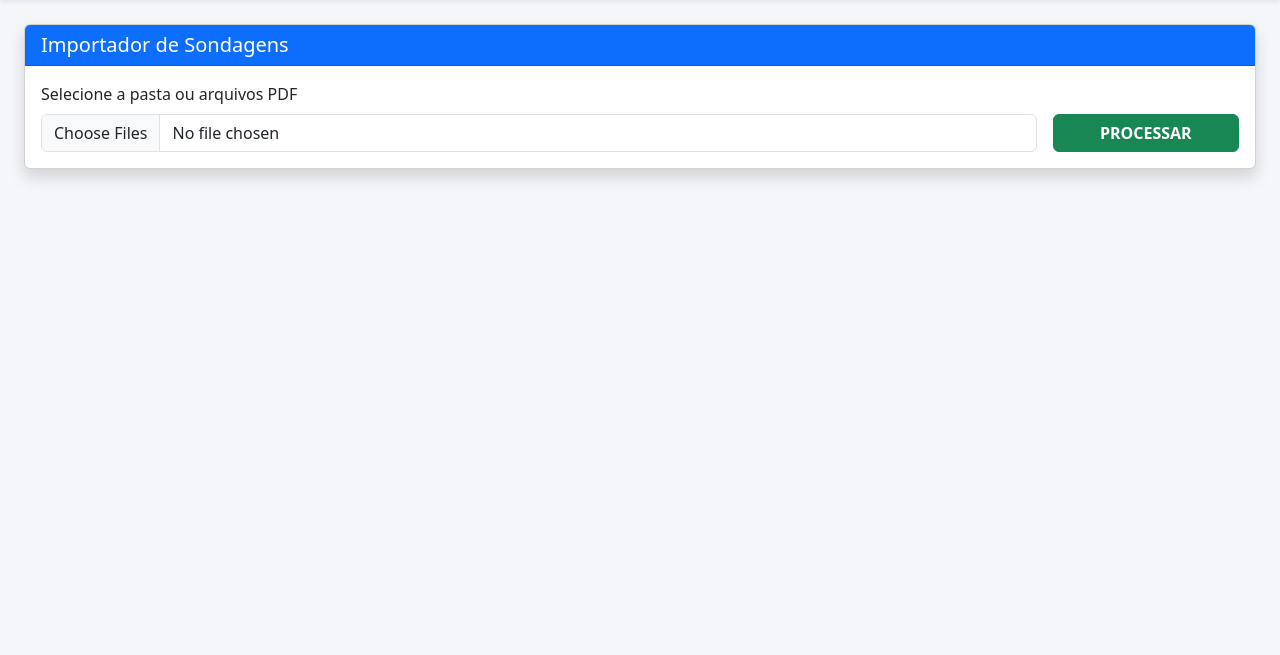
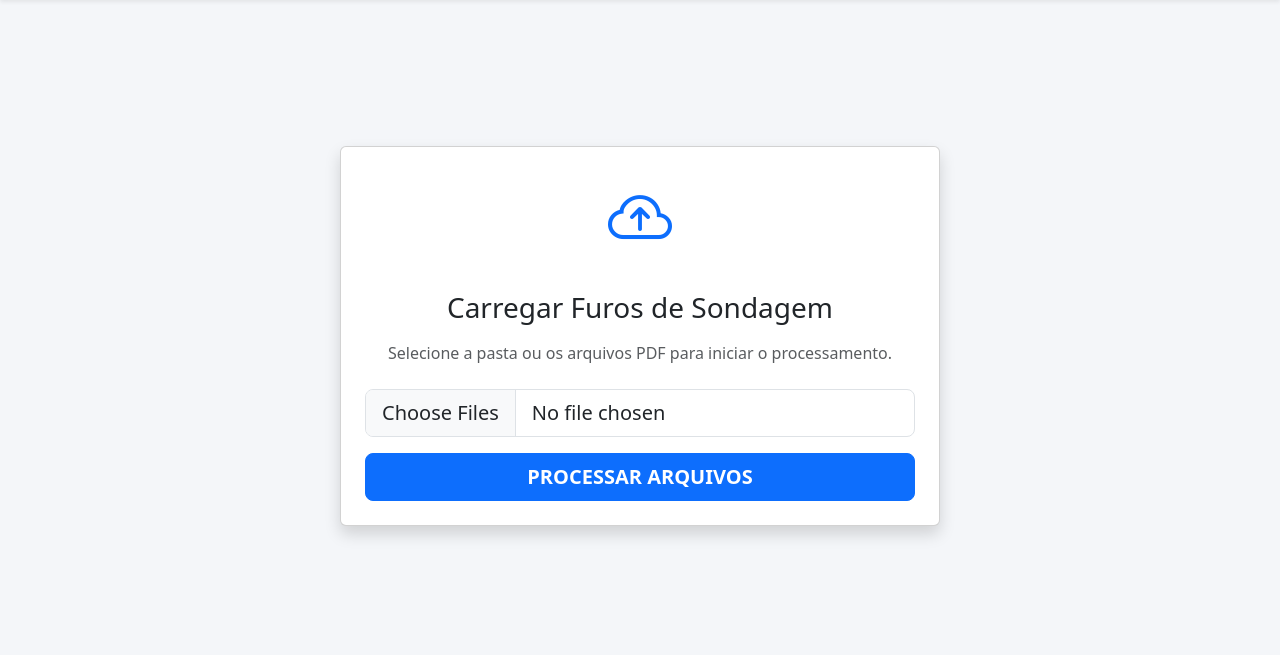
Before and after one commit to lucianoengdev/sondagem_system, a Flask app: page / in a window 1280 px wide. Shown: the part 56-711 px from the top of the page. Run offline with Flask 3, Linux system fonts and the light colour scheme.

Commit message:
1.0.0 Update index

```diff
--- a/app/templates/index.html
+++ b/app/templates/index.html
@@ -1,98 +1,22 @@
 {% extends "base.html" %}
 
 {% block content %}
-<div class="container-fluid mt-4">
-    <div class="card shadow">
-        <div class="card-header bg-primary text-white d-flex justify-content-between align-items-center">
-            <h5 class="mb-0">Importador de Sondagens</h5>
+<div class="d-flex justify-content-center align-items-center" style="height: 80vh;">
+    <div class="card shadow p-4 text-center" style="max-width: 600px; width: 100%;">
+        <div class="mb-4 text-primary">
+            <i class="bi bi-cloud-arrow-up" style="font-size: 4rem;"></i>
         </div>
-        <div class="card-body">
-            <form action="/" method="post" enctype="multipart/form-data" class="row g-3 align-items-end">
-                <div class="col-md-10">
-                    <label class="form-label">Selecione a pasta ou arquivos PDF</label>
-                    <input class="form-control" type="file" name="files[]" multiple webkitdirectory>
-                </div>
-                <div class="col-md-2">
-                    <button type="submit" class="btn btn-success w-100 fw-bold">PROCESSAR</button>
-                </div>
-            </form>
-        </div>
+        <h3 class="mb-3">Carregar Furos de Sondagem</h3>
+        <p class="text-muted mb-4">Selecione a pasta ou os arquivos PDF para iniciar o processamento.</p>
+
+        <form action="/" method="post" enctype="multipart/form-data">
+            <div class="mb-3">
+                <input class="form-control form-control-lg" type="file" name="files[]" multiple webkitdirectory required>
+            </div>
+            <button type="submit" class="btn btn-primary btn-lg w-100 fw-bold">
+                PROCESSAR ARQUIVOS
+            </button>
+        </form>
     </div>
-
-    {% if dados %}
-    <div class="mt-4 table-responsive">
-        <table class="table table-bordered table-sm text-center align-middle" style="font-size: 0.8rem; border-color: #000;">
-            <thead class="table-light" style="border-bottom: 2px solid #000;">
-                <tr class="fw-bold bg-warning-subtle">
-                    <td rowspan="3">FURO/<br>AMOSTRA</td>
-                    <td rowspan="3">ESTACA</td>
-                    <td rowspan="3">PROFUNDIDADE<br>(m)</td>
-                    <td rowspan="3">L.L<br>(%)</td>
-                    <td rowspan="3">I.P<br>(%)</td>
-                    <td colspan="12">GRANULOMETRIA - % QUE PASSA</td>
-                    <td rowspan="3">IG</td>
-                    <td rowspan="3">TRB</td>
-                    <td rowspan="2">h nat</td>
-                    <td colspan="2">COMPACTAÇÃO</td>
-                    <td rowspan="3">EXP<br>(%)</td>
-                    <td rowspan="3">ISC<br>(%)</td>
-                </tr>
-                <tr class="fw-bold bg-warning-subtle">
-                    <td>#2"</td>
-                    <td>#1 1/2"</td>
-                    <td>#1"</td>
-                    <td>#3/4"</td>
-                    <td>#3/8"</td>
-                    <td>#4</td>
-                    <td>#10</td>
-                    <td>#16</td>
-                    <td>#30</td>
-                    <td>#40</td>
-                    <td>#50</td>
-                    <td>#100</td>
-                    <td>#200</td>
-                    <td>h (%)</td>
-                    <td>Ys (g/cm³)</td>
-                </tr>
-            </thead>
-            <tbody>
-                {% for furo in dados %}
-                    <tr class="table-secondary text-start"><td colspan="25"><strong>Arquivo: {{ furo.arquivo }}</strong></td></tr>
-
-                    {% for linha in furo.linhas %}
-                    <tr>
-                        <td>{{ linha.amostra }}</td> <td>{{ linha.estaca }}</td> <td>{{ linha.profundidade }}</td> <td>{{ linha.ll }}</td>
-                        <td>{{ linha.ip }}</td>
-
-                        <td>{{ linha.g_2 }}</td>
-                        <td>{{ linha.g_1_12 }}</td>
-                        <td>{{ linha.g_1 }}</td>
-                        <td>{{ linha.g_34 }}</td>
-                        <td>{{ linha.g_38 }}</td>
-                        <td>{{ linha.g_4 }}</td>
-                        <td>{{ linha.g_10 }}</td>
-                        <td>{{ linha.g_16 }}</td>
-                        <td>{{ linha.g_30 }}</td>
-                        <td>{{ linha.g_40 }}</td>
-                        <td>{{ linha.g_50 }}</td>
-                        <td>{{ linha.g_100 }}</td>
-                        <td>{{ linha.g_200 }}</td>
-
-                        <td>{{ linha.ig }}</td>
-                        <td>{{ linha.trb }}</td>
-                        <td>{{ linha.h_nat }}</td>
-
-                        <td>{{ linha.comp_h }}</td>
-                        <td>{{ linha.comp_ys }}</td>
-
-                        <td>{{ linha.exp }}</td>
-                        <td>{{ linha.isc }}</td>
-                    </tr>
-                    {% endfor %}
-                {% endfor %}
-            </tbody>
-        </table>
-    </div>
-    {% endif %}
 </div>
 {% endblock %}
```
